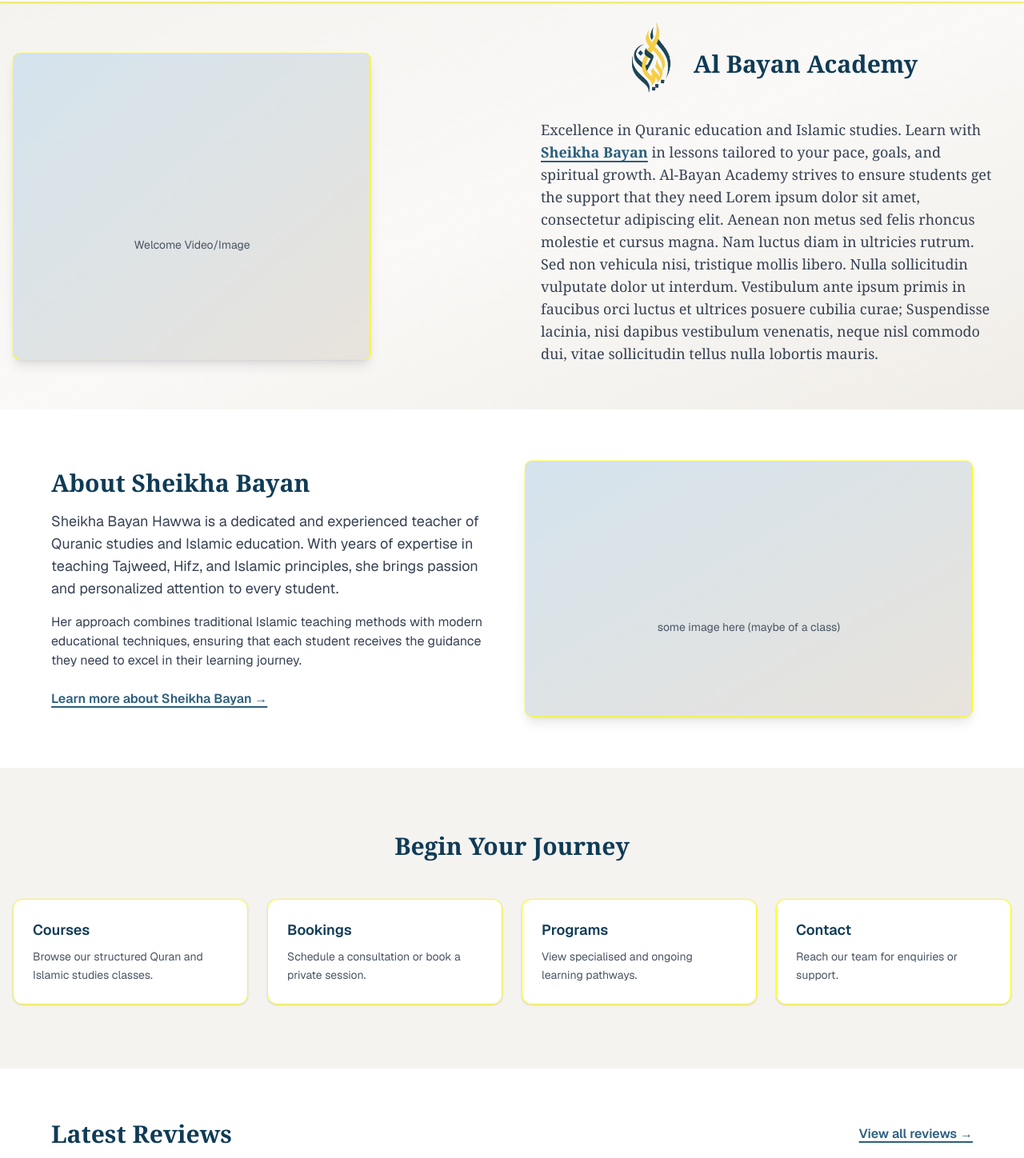
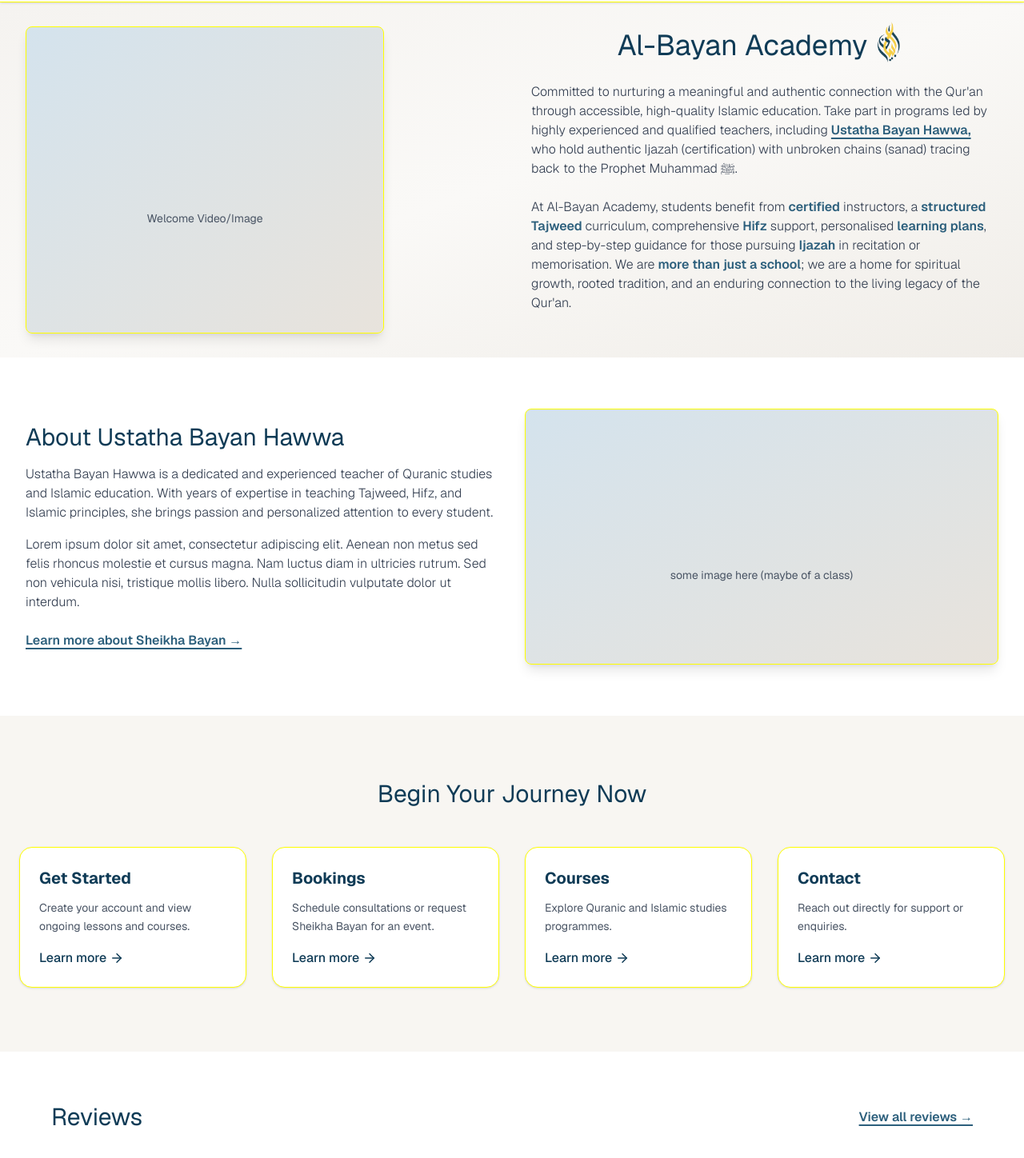
Before and after one commit to riad-mammadov/Al-Bayan-Academy, a Next.js app: page / in a window 1280 px wide. Shown: the part 62-1510 px from the top of the page at 80% size. Built offline with nearby package versions, Linux system fonts and the light colour scheme.

Commit message:
adjust design and add site information

```diff
--- a/app/components/sections/home/About.tsx
+++ b/app/components/sections/home/About.tsx
@@ -2,23 +2,24 @@
 
 export default function About() {
   return (
-    <section className="py-16 px-4 bg-white">
-      <div className="max-w-6xl mx-auto">
+    <section className="py-16 px-4 sm:px-8 bg-white">
+      <div className="max-w-7xl mx-auto">
         <div className="grid grid-cols-1 md:grid-cols-2 gap-8 items-center">
-          <div>
-            <h2 className="text-3xl font-bold text-[#0F3B56] mb-4 font-serif">
-              About Sheikha Bayan
+          <div className="max-w-2xl mx-auto text-left">
+            <h2 className="text-3xl text-center md:text-left text-[#0F3B56] mb-4 font-playfair-display">
+              About Ustatha Bayan Hawwa
             </h2>
-            <p className="text-lg text-gray-700 mb-4">
-              Sheikha Bayan Hawwa is a dedicated and experienced teacher of
+            <p className="text-md font-light text-gray-700 mb-4 ">
+              Ustatha Bayan Hawwa is a dedicated and experienced teacher of
               Quranic studies and Islamic education. With years of expertise in
               teaching Tajweed, Hifz, and Islamic principles, she brings passion
               and personalized attention to every student.
             </p>
-            <p className="text-gray-700 mb-6">
-              Her approach combines traditional Islamic teaching methods with
-              modern educational techniques, ensuring that each student receives
-              the guidance they need to excel in their learning journey.
+            <p className="text-gray-700 font-light mb-6">
+              Lorem ipsum dolor sit amet, consectetur adipiscing elit. Aenean
+              non metus sed felis rhoncus molestie et cursus magna. Nam luctus
+              diam in ultricies rutrum. Sed non vehicula nisi, tristique mollis
+              libero. Nulla sollicitudin vulputate dolor ut interdum.
             </p>
             <Link
               href="/about"
--- a/app/components/sections/home/Hero.tsx
+++ b/app/components/sections/home/Hero.tsx
@@ -3,8 +3,8 @@
 
 export default function Hero() {
   return (
-    <section className="bg-linear-to-br from-[#F5F3F0] via-[#FAF9F7] to-[#F0EDE8] py-6 px-4">
-      <div className="max-w-7xl mx-auto grid md:grid-cols-2 gap-12 items-center">
+    <section className="bg-linear-to-br from-[#F5F3F0] via-[#FAF9F7] to-[#F0EDE8] py-6 px-8">
+      <div className="max-w-7xl mx-auto grid md:grid-cols-2 items-center gap-8">
         {/* Image */}
         <div className="flex justify-center items-center order-2 md:order-1 lg:justify-start">
           <div className="relative w-full max-w-md h-64 md:h-96 rounded-lg overflow-hidden shadow-lg border border-[#E5E0D9] bg-gradient-to-br from-[#D4E3ED] to-[#E8E3DC]">
@@ -24,40 +24,54 @@
 
         {/* Text */}
         <div className="flex flex-col justify-center items-center lg:text-left order-1 md:order-2">
-          <div className="flex items-center justify-center md:justify-start gap-4 mb-4">
+          <div className="flex items-center justify-center md:justify-start gap-2 mb-4">
+            <h1 className="text-4xl text-nowrap text-center font-playfair-display text-[#0F3B56]">
+              Al-Bayan Academy
+            </h1>
             <Image
               src="/albayan-no-text.png"
               alt="Al Bayan Academy Logo"
-              width={70}
-              height={70}
+              width={40}
+              height={40}
               className="object-contain"
             />
-            <h1 className="text-3xl text-nowrap font-bold text-center font-serif text-[#0F3B56]">
-              Al Bayan Academy
-            </h1>
           </div>
-
-          <p className="lg:text-lg text-md text-gray-700 font-serif mb-8 max-w-xl">
-            Excellence in Quranic education and Islamic studies. Learn with{" "}
+          <p className="text-md text-gray-700 font-light mb-8 max-w-xl">
+            Committed to nurturing a meaningful and authentic connection with
+            the Qur'an through accessible, high-quality Islamic education. Take
+            part in programs led by highly experienced and qualified teachers,
+            including{" "}
             <Link
               href="/about"
               className="text-[#2C5F7C] cursor-pointer font-semibold hover:text-[#1E4155] underline decoration-2 underline-offset-4 hover:decoration-[#1E4155] transition-colors"
             >
-              Sheikha Bayan
+              Ustatha Bayan Hawwa,
             </Link>{" "}
-            in lessons tailored to your pace, goals, and spiritual growth.
-            Al-Bayan Academy strives to ensure students get the support that
-            they need Lorem ipsum dolor sit amet, consectetur adipiscing elit.
-            Aenean non metus sed felis rhoncus molestie et cursus magna. Nam
-            luctus diam in ultricies rutrum. Sed non vehicula nisi, tristique
-            mollis libero. Nulla sollicitudin vulputate dolor ut interdum.
-            Vestibulum ante ipsum primis in faucibus orci luctus et ultrices
-            posuere cubilia curae; Suspendisse lacinia, nisi dapibus vestibulum
-            venenatis, neque nisl commodo dui, vitae sollicitudin tellus nulla
-            lobortis mauris.
+            who hold authentic Ijazah (certification) with unbroken chains
+            (sanad) tracing back to the Prophet Muhammad ﷺ. <br /> <br /> At
+            Al-Bayan Academy, students benefit from{" "}
+            <strong className="font-semibold text-[#2C5F7C]">certified</strong>{" "}
+            instructors, a{" "}
+            <strong className="font-semibold text-[#2C5F7C]">
+              structured Tajweed{" "}
+            </strong>
+            curriculum, comprehensive{" "}
+            <strong className="font-semibold text-[#2C5F7C]">Hifz</strong>{" "}
+            support, personalised{" "}
+            <strong className="font-semibold text-[#2C5F7C]">
+              learning plans
+            </strong>
+            , and step-by-step guidance for those pursuing{" "}
+            <strong className="font-semibold text-[#2C5F7C]">Ijazah</strong> in
+            recitation or memorisation. We are{" "}
+            <strong className="font-semibold text-[#2C5F7C]">
+              more than just a school
+            </strong>
+            ; we are a home for spiritual growth, rooted tradition, and an
+            enduring connection to the living legacy of the Qur'an.
           </p>
-        </div>
-        {/* <div className="flex flex-row w-full gap-4 sm:gap-6 justify-center lg:justify-start order-3 ">
+
+          {/* <div className="flex flex-row bg-black gap-4 sm:gap-6 justify-center lg:justify-center order-3 ">
             <Link
               href="/courses"
               className="px-6 py-3 bg-[#0F3B56] cursor-pointer text-white rounded-md font-medium hover:bg-[#0c2e42] transition"
@@ -72,6 +86,7 @@
             </Link>
           </div> */}
         </div>
+      </div>
     </section>
   );
 }
--- a/app/components/sections/home/QuickLinks.tsx
+++ b/app/components/sections/home/QuickLinks.tsx
@@ -1,39 +1,67 @@
 import Link from "next/link";
+import { ArrowRight } from "lucide-react";
 
 export default function QuickLinks() {
+  const items = [
+    {
+      title: "Get Started",
+      href: "/login",
+      desc: "Create your account and view ongoing lessons and courses.",
+    },
+    {
+      title: "Bookings",
+      href: "/bookings",
+      desc: "Schedule consultations or request Sheikha Bayan for an event.",
+    },
+    {
+      title: "Courses",
+      href: "/courses",
+      desc: "Explore Quranic and Islamic studies programmes.",
+    },
+    {
+      title: "Contact",
+      href: "/contact",
+      desc: "Reach out directly for support or enquiries.",
+    },
+  ];
+
   return (
-    <section className="py-20 px-4 bg-[#F5F3F0]">
+    <section className="py-20 px-6 bg-[#F8F6F2] relative">
       <div className="max-w-7xl mx-auto">
-        <h2 className="text-3xl font-bold font-serif text-[#0F3B56] text-center mb-12">
-          Begin Your Journey
+        {/* Header */}
+        <h2 className="text-3xl text-center font-playfair-display text-[#0F3B56] mb-12">
+          Begin Your Journey Now
         </h2>
 
-        <div className="grid grid-cols-1 sm:grid-cols-2 md:grid-cols-4 gap-6">
-          {[
-            { title: "Courses", href: "/courses" },
-            { title: "Bookings", href: "/contact" },
-            { title: "Programs", href: "/courses" },
-            { title: "Contact", href: "/contact" },
-          ].map((item) => (
+        {/* Cards */}
+        <div className="grid grid-cols-1 sm:grid-cols-2 md:grid-cols-4 gap-8">
+          {items.map((item) => (
             <Link
               key={item.title}
               href={item.href}
-              className="group block p-6 bg-white rounded-xl border border-[#E5E0D9] shadow-sm hover:shadow-md transition-all"
+              className="group p-6 rounded-2xl bg-white border border-[#E8E3DC] shadow-sm
+                         hover:shadow-lg hover:-translate-y-1 transition-all duration-300
+                         relative overflow-hidden"
             >
-              <h3 className="text-lg font-semibold text-[#0F3B56] mb-2 group-hover:text-[#2C5F7C] transition-colors">
+              {/* glow on hover */}
+              <div className="absolute inset-0 opacity-0 group-hover:opacity-100 transition-opacity duration-300 bg-gradient-to-br from-[#D4E3ED]/20 to-[#E8E3DC]/20 pointer-events-none" />
+
+              <h3 className="text-xl font-bold font-roboto text-[#0F3B56] mb-3 group-hover:text-[#2C5F7C] transition-colors">
                 {item.title}
               </h3>
 
-              <p className="text-sm text-gray-600 leading-relaxed">
-                {item.title === "Courses" &&
-                  "Browse our structured Quran and Islamic studies classes."}
-                {item.title === "Bookings" &&
-                  "Schedule a consultation or book a private session."}
-                {item.title === "Programs" &&
-                  "View specialised and ongoing learning pathways."}
-                {item.title === "Contact" &&
-                  "Reach our team for enquiries or support."}
+              <p className="text-sm text-gray-600 leading-relaxed mb-4">
+                {item.desc}
               </p>
+
+              {/* Arrow animation */}
+              <div className="flex items-center text-[#0F3B56] font-medium group-hover:text-[#2C5F7C]">
+                <span className="mr-1">Learn more</span>
+                <ArrowRight
+                  size={18}
+                  className="transform group-hover:translate-x-1 transition-transform duration-300"
+                />
+              </div>
             </Link>
           ))}
         </div>
--- a/app/components/sections/home/Review.tsx
+++ b/app/components/sections/home/Review.tsx
@@ -7,21 +7,21 @@
       id: 1,
       name: "John Doe",
       rating: 5,
-      comment: "Placeholder for now - Scrape trustpilot API for reviews",
+      comment: "Placeholder for now - will scrape trustpilot API for reviews",
       date: "29-11-2025",
     },
     {
       id: 2,
       name: "...",
       rating: 5,
-      comment: "Placeholder for now - Scrape trustpilot API for reviews",
+      comment: "Placeholder for now - will scrape trustpilot API for reviews",
       date: "29-11-2025",
     },
     {
       id: 3,
       name: "Omar Ibrahim",
       rating: 5,
-      comment: "Placeholder for now - Scrape trustpilot API for reviews",
+      comment: "Placeholder for now - will scrape trustpilot API for reviews",
       date: "29-11-2025",
     },
   ];
@@ -29,8 +29,8 @@
     <section className="py-16 px-4 bg-white">
       <div className="max-w-6xl mx-auto">
         <div className="flex justify-between items-center mb-12">
-          <h2 className="text-3xl font-bold text-[#0F3B56] font-serif">
-            Latest Reviews
+          <h2 className="text-3xl text-[#0F3B56] font-playfair-display">
+            Reviews
           </h2>
           <Link
             href="/reviews"
```
Lines whose indentation alone changed are shown as unchanged.
